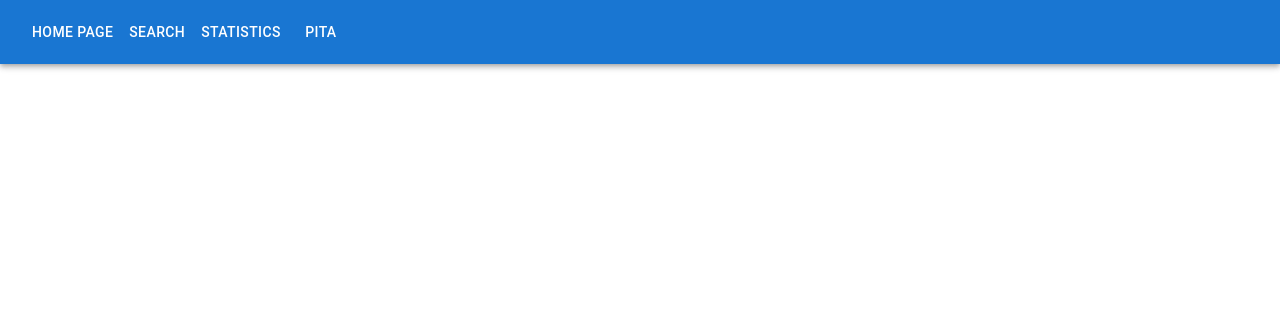
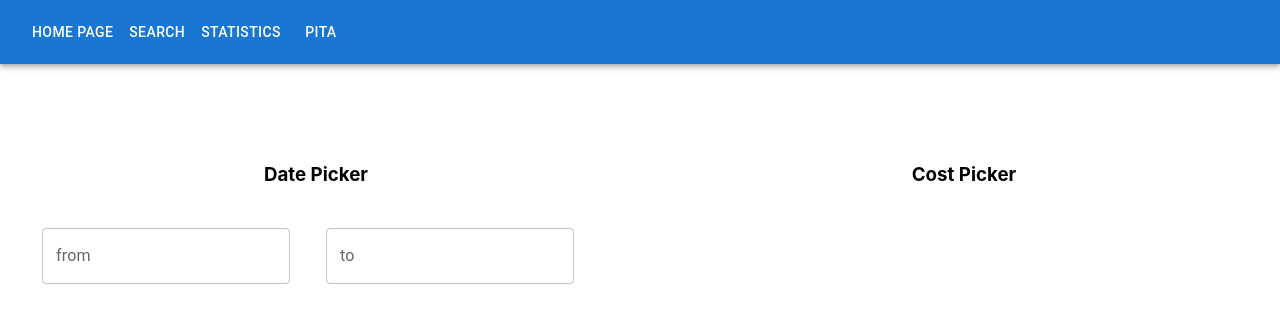
Before and after one commit to thanoskapsalis/techPro, a React (Create React App) app in the folder frontend/expense-report-front/: page /search in a window 1280 px wide. Shown: the top 322 px of the page. Built offline with nearby package versions, Linux system fonts and the light colour scheme.

Commit message:
Add basic date filters

```diff
--- a/frontend/expense-report-front/package.json
+++ b/frontend/expense-report-front/package.json
@@ -6,10 +6,12 @@
     "@emotion/react": "^11.11.1",
     "@emotion/styled": "^11.11.0",
     "@mui/material": "^5.14.18",
+    "@mui/x-date-pickers": "^6.18.7",
     "@testing-library/jest-dom": "^5.17.0",
     "@testing-library/react": "^13.4.0",
     "@testing-library/user-event": "^13.5.0",
     "axios": "^1.6.5",
+    "dayjs": "^1.11.10",
     "react": "^18.2.0",
     "react-data-table-component": "7.5.4",
     "react-dom": "^18.2.0",
--- /dev/null
+++ b/frontend/expense-report-front/src/components/SearchForm.jsx
@@ -0,0 +1,31 @@
+import {Box, Grid} from "@mui/material";
+import {DateField, LocalizationProvider} from "@mui/x-date-pickers";
+import {AdapterDayjs} from "@mui/x-date-pickers/AdapterDayjs";
+
+export const SearchForm = (props) => {
+    return (
+        <Grid container spacing={2} paddingTop={10}>
+            <Grid item xs={6}>
+                <Box >
+                    <h3>Date Picker</h3>
+                    <LocalizationProvider dateAdapter={AdapterDayjs}>
+                        <Grid container spacing={2} padding={5}>
+                            <Grid xs={6}>
+                                <DateField label={"from"}/>
+                            </Grid>
+                            <Grid xs={6}>
+                                <DateField label={"to"}/>
+                            </Grid>
+                        </Grid>
+
+                    </LocalizationProvider>
+                </Box>
+            </Grid>
+            <Grid item xs={6}>
+                <Box>
+                    <h3>Cost Picker</h3>
+                </Box>
+            </Grid>
+        </Grid>
+    )
+}
--- /dev/null
+++ b/frontend/expense-report-front/src/pages/HomePage.js
@@ -0,0 +1,47 @@
+import {useEffect, useState} from "react";
+import axios from "axios";
+import {ResultsTable} from "../components/ResultsTable";
+import {ExpenseForm} from "../components/ExpenseForm";
+import {NavigationBar} from "../components/NavigationBar";
+
+export const HomePage = () => {
+
+    const [data, setData] = useState([])
+    const datasourceUrl = 'http://localhost:8080/api/expenses';
+
+    useEffect(() => {
+        updateTable()
+    }, []);
+
+    const sendDataToDatabase = (formData) => {
+        axios.post(datasourceUrl, formData).then((response) => {
+            console.log(response)
+            updateTable()
+        })
+    }
+
+    const updateTable = () => {
+        axios.get(datasourceUrl).then((response) => {
+            console.log(response.data)
+            setData(response.data)
+        })
+    }
+
+    const handleSubmit = (event) => {
+        event.preventDefault();
+        const formData = {
+            product: event.target.label.value,
+            category: event.target.type.value,
+            cost: event.target.price.value,
+        };
+        sendDataToDatabase(formData)
+    }
+    return (
+        <div className="App">
+            <NavigationBar></NavigationBar>
+            <ExpenseForm handleSubmit={handleSubmit}></ExpenseForm>
+            <ResultsTable data={data}></ResultsTable>
+        </div>
+
+    )
+}
--- a/frontend/expense-report-front/src/pages/SearchPage.js
+++ b/frontend/expense-report-front/src/pages/SearchPage.js
@@ -1,11 +1,12 @@
 import {NavigationBar} from "../components/NavigationBar";
+import {SearchForm} from "../components/SearchForm";
 
 export const SearchPage = () => {
     return(
        <div className="App">
-           <NavigationBar>
+           <NavigationBar/>
+           <SearchForm/>
 
-           </NavigationBar>
        </div>
     )
 }
```
Also changed, not shown: 1 other file (tests, documents, lock files or other folders).
